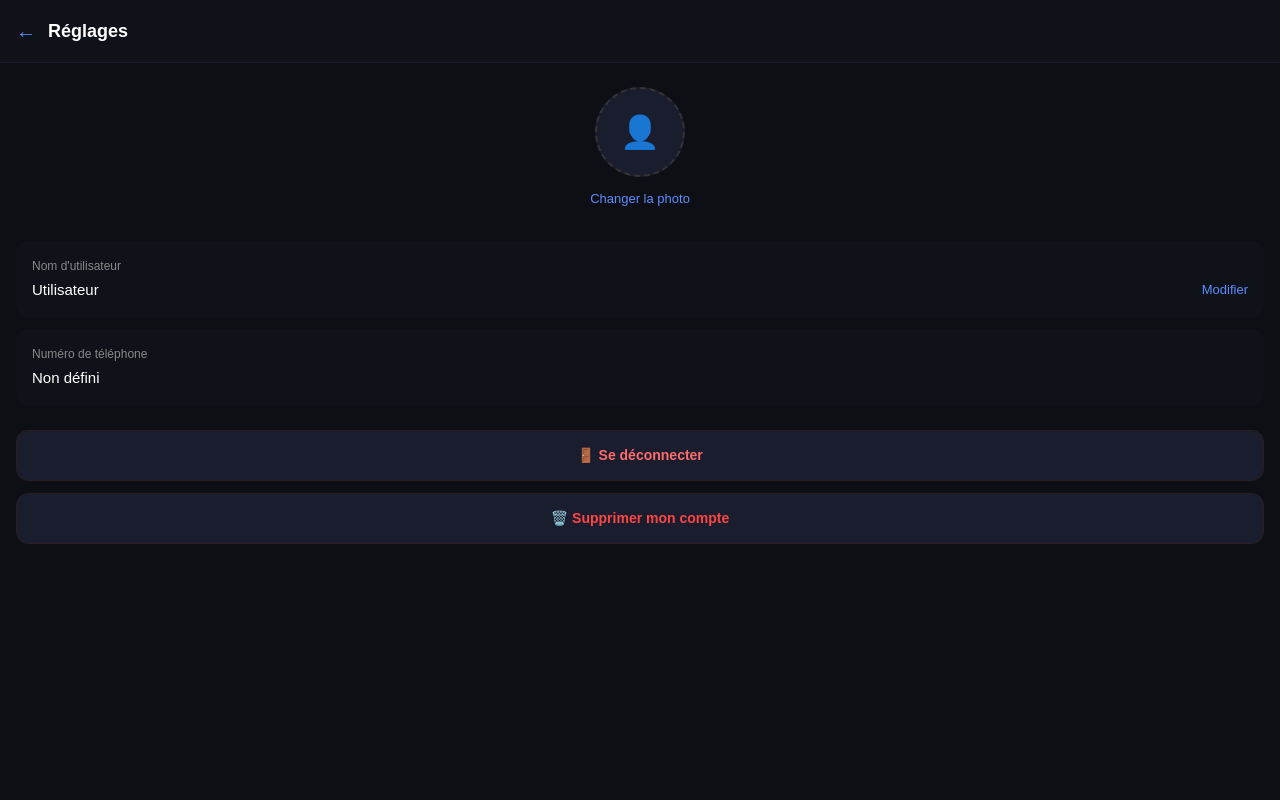
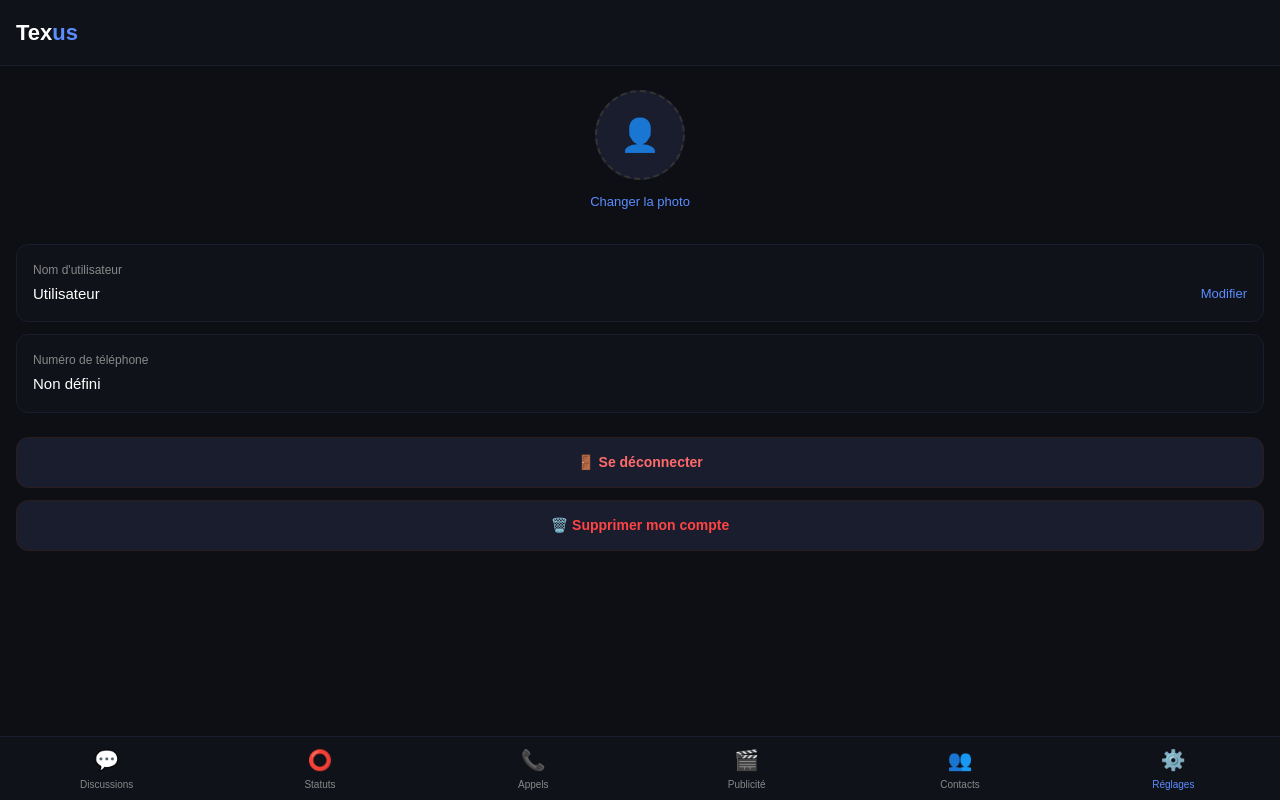
Before and after one commit to mathieulerichard208-dev/Texus, a Next.js app: page /reglages in a window 1280 px wide. Built offline with nearby package versions, Linux system fonts and the light colour scheme.

Commit message:
add BottomNav to reglages

```diff
--- a/app/reglages/page.tsx
+++ b/app/reglages/page.tsx
@@ -1,6 +1,7 @@
 'use client'
 import { useState, useEffect, useRef } from 'react'
 import { useRouter } from 'next/navigation'
+import BottomNav from '../components/BottomNav'
 
 export default function ReglagesPage() {
   const router = useRouter()
@@ -55,26 +56,21 @@ export default function ReglagesPage() {
   }
 
   return (
-    <main style={{minHeight:'100vh',background:'#0d0f14',fontFamily:'sans-serif'}}>
-      <div style={{background:'#10121a',padding:'16px',borderBottom:'1px solid #1a1d2e',display:'flex',alignItems:'center',gap:'12px'}}>
-        <button onClick={() => router.push('/discussions')} style={{background:'none',border:'none',color:'#5b8dff',fontSize:'20px',cursor:'pointer'}}>←</button>
-        <div style={{fontSize:'18px',fontWeight:700,color:'#fff'}}>Réglages</div>
+    <main style={{height:'100vh',background:'#0d0f14',display:'flex',flexDirection:'column',fontFamily:'sans-serif',overflow:'hidden'}}>
+      <div style={{background:'#10121a',padding:'16px',borderBottom:'1px solid #1a1d2e',display:'flex',alignItems:'center',flexShrink:0}}>
+        <div style={{fontSize:'22px',fontWeight:700,color:'#fff'}}>Tex<span style={{color:'#5b8dff'}}>us</span></div>
       </div>
 
-      <div style={{padding:'24px 16px'}}>
+      <div style={{flex:1,overflowY:'auto',padding:'24px 16px'}}>
         <div style={{display:'flex',flexDirection:'column',alignItems:'center',marginBottom:'32px'}}>
           <div onClick={handlePhotoClick} style={{width:'90px',height:'90px',borderRadius:'50%',background:'#1a1d2e',border:'2px dashed #333',display:'flex',alignItems:'center',justifyContent:'center',cursor:'pointer',overflow:'hidden',marginBottom:'12px'}}>
-            {avatar ? (
-              <img src={avatar} alt="avatar" style={{width:'100%',height:'100%',objectFit:'cover'}} />
-            ) : (
-              <span style={{fontSize:'32px'}}>👤</span>
-            )}
+            {avatar ? <img src={avatar} alt="avatar" style={{width:'100%',height:'100%',objectFit:'cover'}} /> : <span style={{fontSize:'32px'}}>👤</span>}
           </div>
           <button onClick={handlePhotoClick} style={{background:'none',border:'none',color:'#5b8dff',fontSize:'13px',cursor:'pointer'}}>Changer la photo</button>
           <input ref={fileInputRef} type="file" accept="image/*" onChange={handleFileChange} style={{display:'none'}} />
         </div>
 
-        <div style={{background:'#10121a',borderRadius:'12px',padding:'16px',marginBottom:'12px'}}>
+        <div style={{background:'#10121a',borderRadius:'12px',padding:'16px',marginBottom:'12px',border:'1px solid #1a1d2e'}}>
           <div style={{color:'#888',fontSize:'12px',marginBottom:'4px'}}>Nom d'utilisateur</div>
           {editName ? (
             <div style={{display:'flex',gap:'8px'}}>
@@ -89,7 +85,7 @@ export default function ReglagesPage() {
           )}
         </div>
 
-        <div style={{background:'#10121a',borderRadius:'12px',padding:'16px',marginBottom:'24px'}}>
+        <div style={{background:'#10121a',borderRadius:'12px',padding:'16px',marginBottom:'24px',border:'1px solid #1a1d2e'}}>
           <div style={{color:'#888',fontSize:'12px',marginBottom:'4px'}}>Numéro de téléphone</div>
           <div style={{color:'#fff',fontSize:'15px'}}>{phone || 'Non défini'}</div>
         </div>
@@ -102,6 +98,8 @@ export default function ReglagesPage() {
           🗑️ Supprimer mon compte
         </button>
       </div>
+
+      <BottomNav current="reglages" />
     </main>
   )
 }
```
